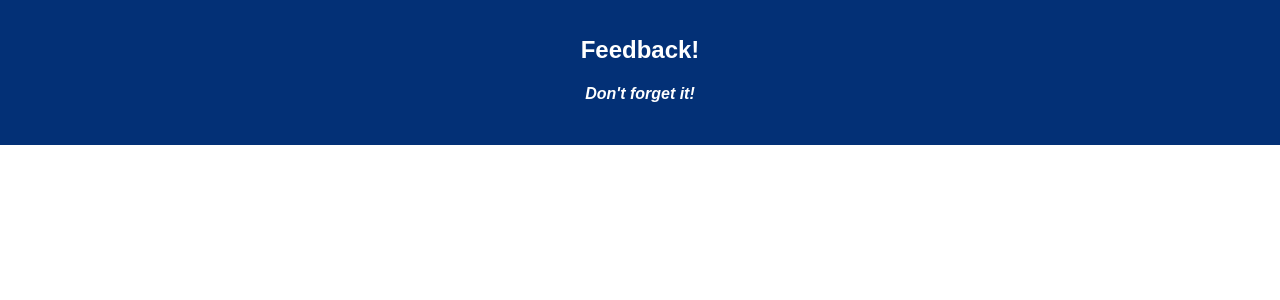
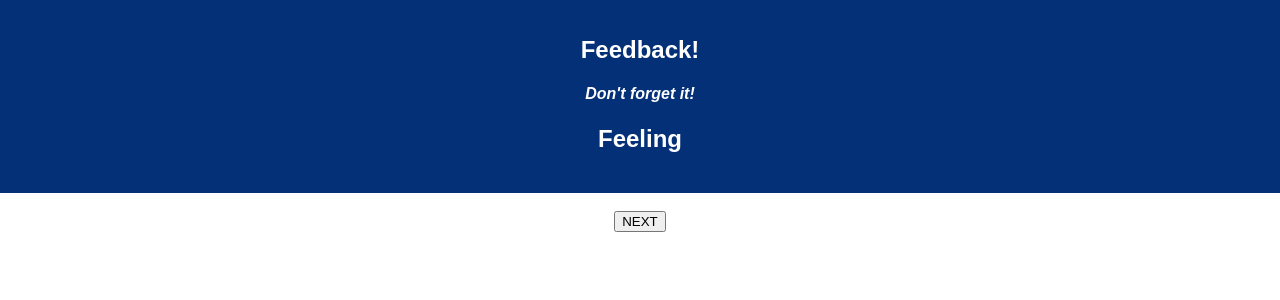
Before and after one commit to PaulDJoachim/redux-feedback-loop, a React (Create React App) app: page / in a window 1280 px wide. Shown: the top 300 px of the page. Built offline with nearby package versions, Linux system fonts and the light colour scheme.

Commit message:
added framework of components for feeback pages

```diff
--- a/package.json
+++ b/package.json
@@ -8,6 +8,7 @@
     "pg": "^8.2.1",
     "react": "^16.8.6",
     "react-dom": "^16.8.6",
+    "react-router-dom": "^5.2.0",
     "react-scripts": "^3.4.0"
   },
   "devDependencies": {
--- /dev/null
+++ b/src/components/01_Feeling/Feeling.js
@@ -0,0 +1,21 @@
+import React, { Component } from 'react';
+import Header from '../Header/Header';
+import {Link} from 'react-router-dom'
+
+class Feeling extends Component {
+
+  state = {
+    title: 'Feeling'
+  }
+
+  render() {
+    return (
+      <>
+        <Header title={this.state.title}/>
+        <Link to="/Understanding"><button>NEXT</button></Link>
+      </>
+    );
+  }
+}
+
+export default Feeling;
--- /dev/null
+++ b/src/components/02_Understanding/Understanding.js
@@ -0,0 +1,21 @@
+import React, { Component } from 'react';
+import Header from '../Header/Header';
+import {Link} from 'react-router-dom'
+
+class Understanding extends Component {
+
+  state = {
+    title: 'Understanding'
+  }
+
+  render() {
+    return (
+      <>
+        <Header title={this.state.title}/>
+        <Link to="/Support"><button>NEXT</button></Link>
+      </>
+    );
+  }
+}
+
+export default Understanding;
--- /dev/null
+++ b/src/components/03_Support/Support.js
@@ -0,0 +1,22 @@
+import React, { Component } from 'react';
+import Header from '../Header/Header';
+import {Link} from 'react-router-dom'
+
+
+class Support extends Component {
+
+  state = {
+    title: 'Support'
+  }
+
+  render() {
+    return (
+      <>
+        <Header title={this.state.title}/>
+        <Link to="/Comments"><button>NEXT</button></Link>
+      </>
+    );
+  }
+}
+
+export default Support;
--- /dev/null
+++ b/src/components/04_Comments/Comments.js
@@ -0,0 +1,21 @@
+import React, { Component } from 'react';
+import Header from '../Header/Header';
+import {Link} from 'react-router-dom'
+
+class Comments extends Component {
+
+  state = {
+    title: 'Comments'
+  }
+
+  render() {
+    return (
+      <>
+        <Header title={this.state.title}/>
+        <button>NEXT</button>
+      </>
+    );
+  }
+}
+
+export default Comments;
--- a/src/components/App/App.js
+++ b/src/components/App/App.js
@@ -1,16 +1,24 @@
 import React, { Component } from 'react';
 import axios from 'axios';
-import './App.css';
+import Header from '../Header/Header';
+import {HashRouter as Router,Switch,Route,Link} from "react-router-dom";
+import Feeling from '../01_Feeling/Feeling'
+import Understanding from '../02_Understanding/Understanding'
+import Support from '../03_Support/Support'
+import Comments from '../04_Comments/Comments'
+
 
 class App extends Component {
   render() {
     return (
       <div className="App">
-        <header className="App-header">
-          <h1 className="App-title">Feedback!</h1>
-          <h4><i>Don't forget it!</i></h4>
-        </header>
-        <br/>
+        <Router>
+            <Route exact path="/" component={Feeling} />
+            <Route path="/Understanding" component={Understanding} />
+            <Route path="/Support" component={Support} />
+            <Route path="/Comments" component={Comments} />
+        </Router>
+
       </div>
     );
   }
--- /dev/null
+++ b/src/components/Header/Header.js
@@ -0,0 +1,19 @@
+import React, { Component } from 'react';
+import './Header.css';
+
+class Header extends Component {
+  render() {
+    return (
+      <>
+        <header className="App-header">
+          <h1 className="App-title">Feedback!</h1>
+          <h4><i>Don't forget it!</i></h4>
+          <h2>{this.props.title}</h2>
+        </header>
+        <br/>
+      </>
+    );
+  }
+}
+
+export default Header;
```
Also changed, not shown: src/components/Header/Header.css (renamed from src/components/App/App.css), 1 other file (tests, documents, lock files or other folders).
